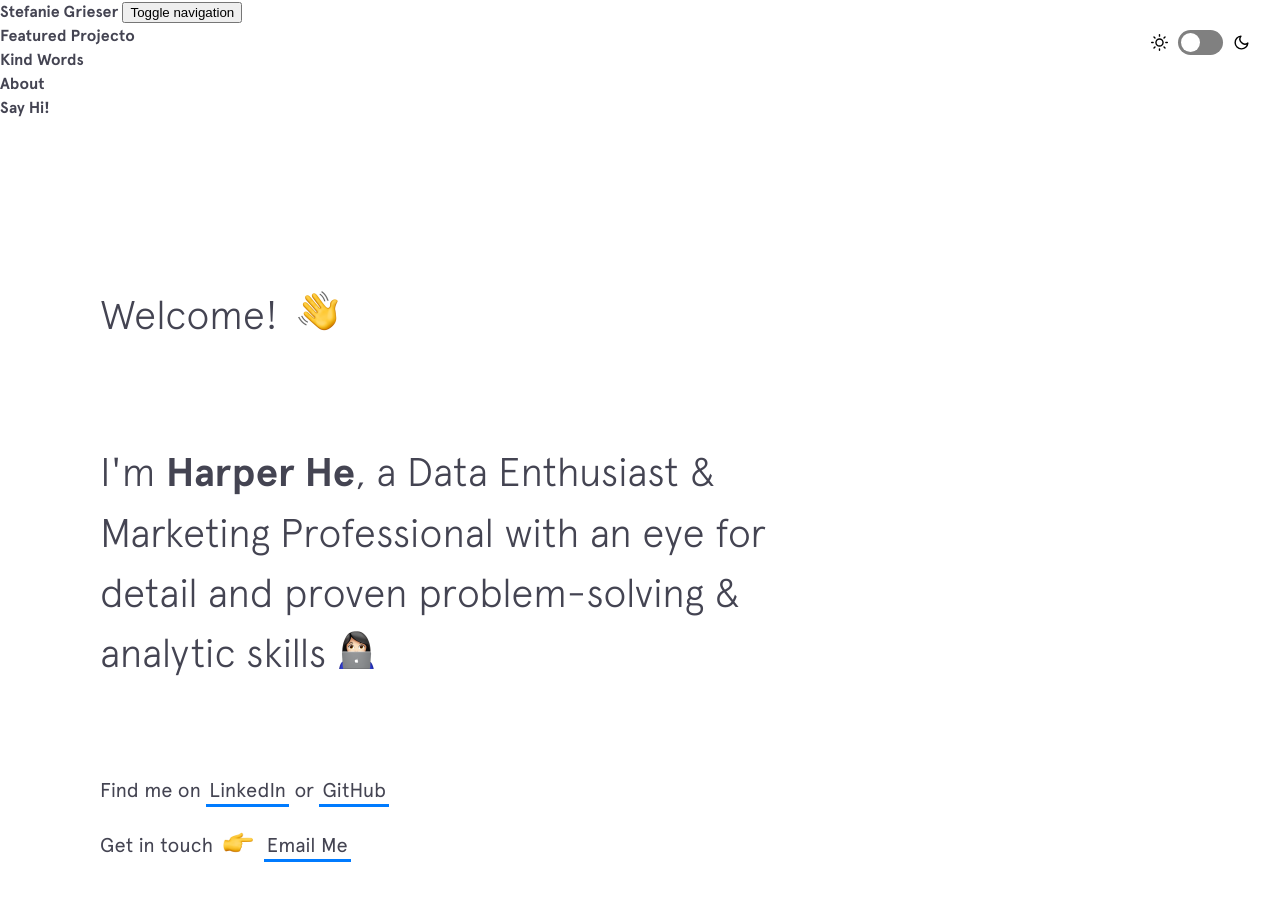
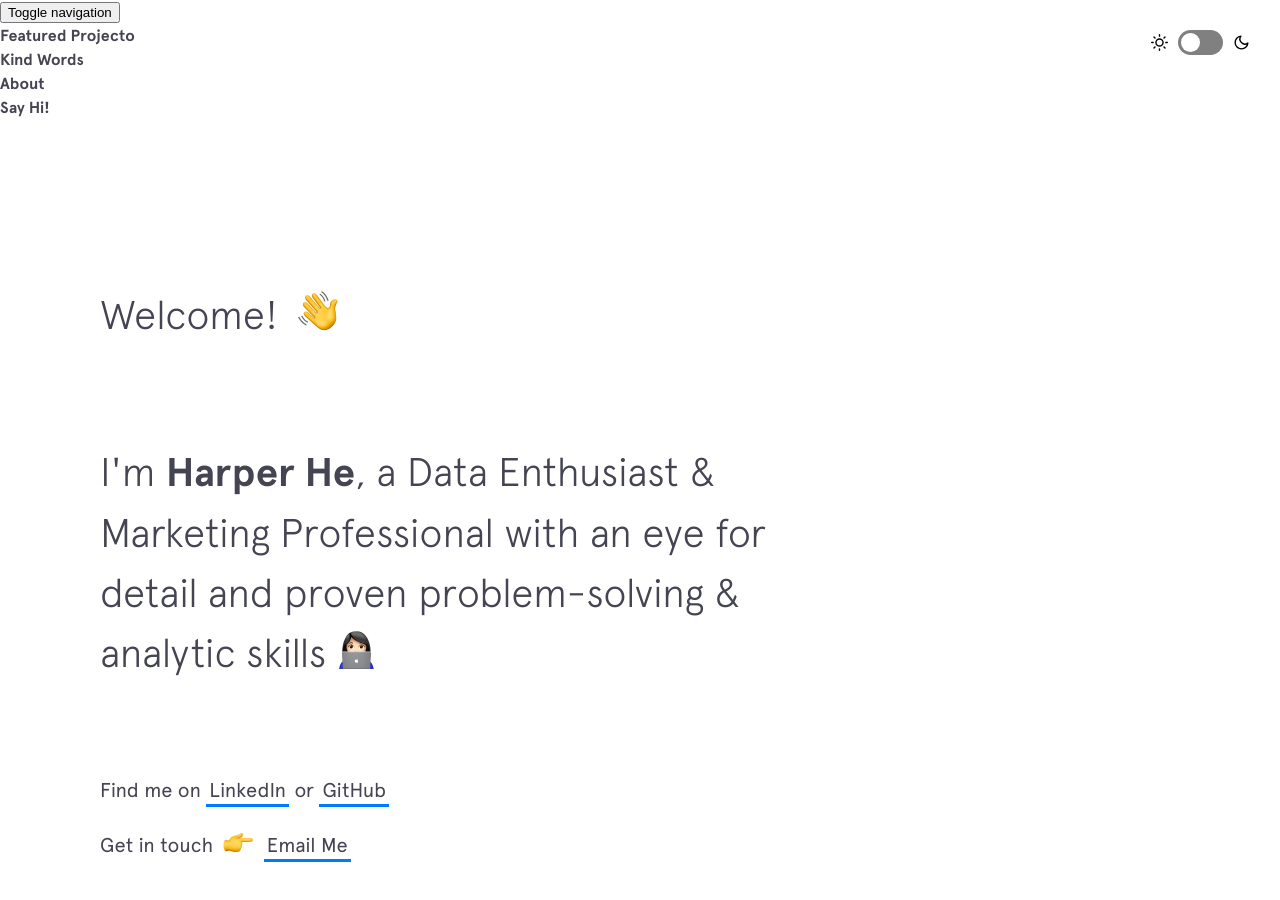
Before and after one commit to harper-he/harper-he.github.io, a Jekyll site: the page built from index.html, in a window 1280 px wide and 900 px high. Built offline with Jekyll 4.4.1, drawn with Linux system fonts in a browser that asks for light colours; nearby versions of some CDN libraries.

Commit message:
Update menu.html

```diff
--- a/_includes/menu.html
+++ b/_includes/menu.html
@@ -2,7 +2,6 @@
 	<nav class="navbar navbar-expand-lg fixed-top navbar-light bg-light">
 		<div class="container">
 			<div class="navbar-header">
-				<a href="/" class="navbar-brand">Stefanie Grieser</a>
 				<button class="navbar-toggler" type="button" data-toggle="collapse" data-target="#main-navbar" aria-controls="navbarSupportedContent" aria-expanded="false" aria-label="Toggle navigation">
 		    		<span class="sr-only">Toggle navigation</span>
 			        <span class="icon-bar"></span>
@@ -12,12 +11,14 @@
 			</div>
 
     		<div class="collapse navbar-collapse" id="main-navbar">
-    			<ul id="menu-main-menu" class="navbar-nav ml-auto"><li id="menu-item-71" class="menu-item menu-item-type-custom menu-item-object-custom current-menu-item current_page_item menu-item-71">
-          <a href="/#featured-project">Featured Projecto</a></li>
-<li id="menu-item-72" class="menu-item menu-item-type-custom menu-item-object-custom current-menu-item current_page_item menu-item-72"><a href="/#kindwords">Kind Words</a></li>
-<li id="menu-item-77" class="menu-item menu-item-type-post_type menu-item-object-page menu-item-77"><a href="/#kindwords/">About</a></li>
-<li id="menu-item-78" class="menu-item menu-item-type-post_type menu-item-object-page menu-item-78"><a href="/#kindwords">Say Hi!</a></li>
-</ul>    		</div>
+    			<ul id="menu-main-menu" class="navbar-nav ml-auto">
+				<li id="menu-item-71" class="menu-item menu-item-type-custom menu-item-object-custom current-menu-item current_page_item menu-item-71">
+					<a href="/#featured-project">Featured Projecto</a></li>
+				<li id="menu-item-72" class="menu-item menu-item-type-custom menu-item-object-custom current-menu-item current_page_item menu-item-72"><a href="/#kindwords">Kind Words</a></li>
+				<li id="menu-item-77" class="menu-item menu-item-type-post_type menu-item-object-page menu-item-77"><a href="/#kindwords/">About</a></li>
+				<li id="menu-item-78" class="menu-item menu-item-type-post_type menu-item-object-page menu-item-78"><a href="/#kindwords">Say Hi!</a></li>
+			</ul>
+			</div>
 		</div>
 	</nav>
 <div id="primary" class="content-area">
```
